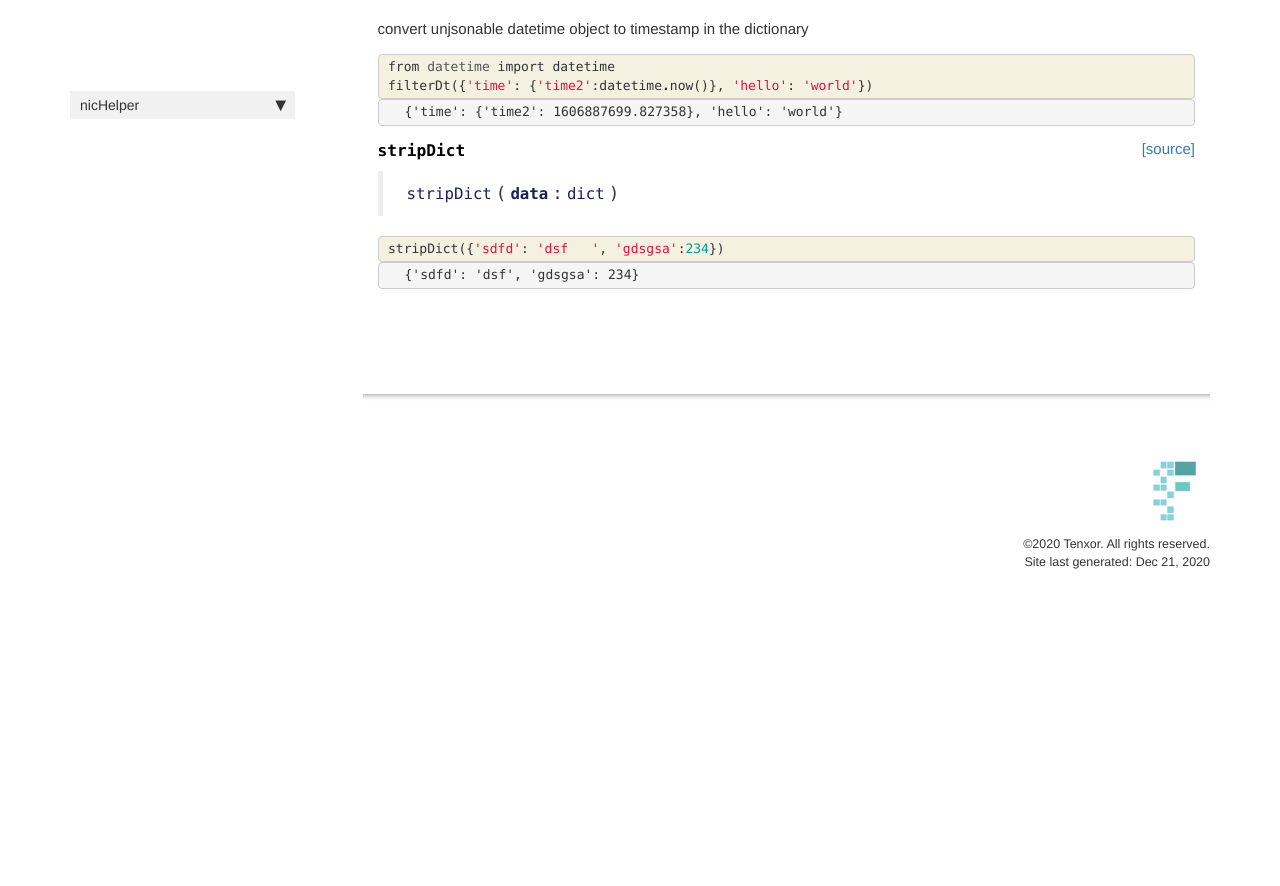
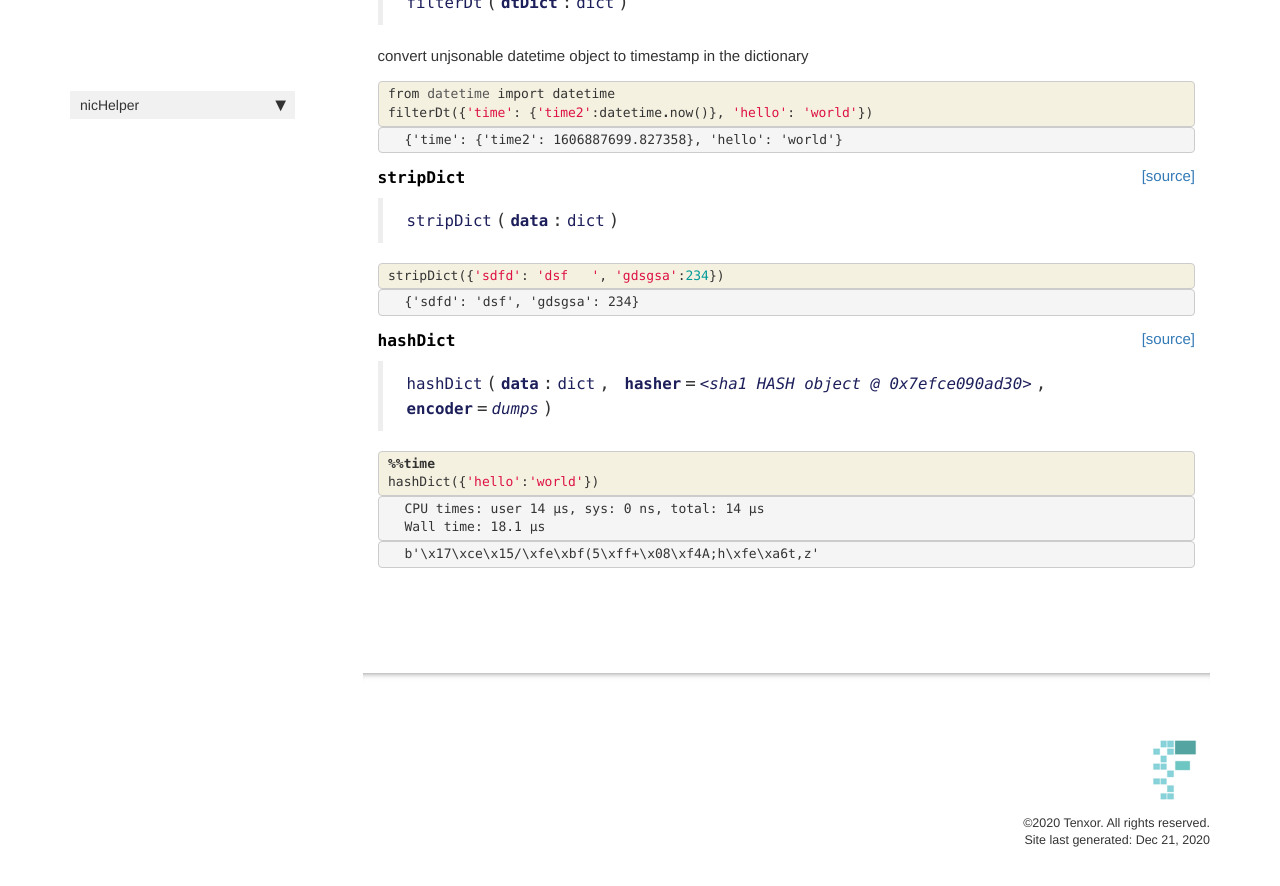
Before and after one commit to thanakijwanavit/nicHelper, a Jekyll site: the page built from docs/dictUtil.html, in a window 1280 px wide and 900 px high, scrolled down 937 px. Shown: the top 886 px of the window. Built offline with Jekyll 4.4.1, drawn with Linux system fonts in a browser that asks for light colours; nearby versions of some CDN libraries; comment, search, counter and statistics services are not loaded; before the commit the page ends 1558 px from its top, so only the background shows below that.

Commit message:
add dict hash

```diff
--- a/docs/dictUtil.html
+++ b/docs/dictUtil.html
@@ -300,4 +300,78 @@ False
 </div>
     {% endraw %}
 
+    {% raw %}
+
+<div class="cell border-box-sizing code_cell rendered">
+
+<div class="output_wrapper">
+<div class="output">
+
+<div class="output_area">
+
+
+<div class="output_markdown rendered_html output_subarea ">
+<h4 id="hashDict" class="doc_header"><code>hashDict</code><a href="https://github.com/thanakijwanavit/nicHelper/tree/master/nicHelper/dictUtil.py#L38" class="source_link" style="float:right">[source]</a></h4><blockquote><p><code>hashDict</code>(<strong><code>data</code></strong>:<code>dict</code>, <strong><code>hasher</code></strong>=<em><code>&lt;sha1 HASH object @ 0x7efce090ad30&gt;</code></em>, <strong><code>encoder</code></strong>=<em><code>dumps</code></em>)</p>
+</blockquote>
+
 </div>
+
+</div>
+
+</div>
+</div>
+
+</div>
+    {% endraw %}
+
+    {% raw %}
+
+<div class="cell border-box-sizing code_cell rendered">
+
+</div>
+    {% endraw %}
+
+    {% raw %}
+
+<div class="cell border-box-sizing code_cell rendered">
+<div class="input">
+
+<div class="inner_cell">
+    <div class="input_area">
+<div class=" highlight hl-ipython3"><pre><span></span><span class="o">%%time</span>
+<span class="n">hashDict</span><span class="p">({</span><span class="s1">&#39;hello&#39;</span><span class="p">:</span><span class="s1">&#39;world&#39;</span><span class="p">})</span>
+</pre></div>
+
+    </div>
+</div>
+</div>
+
+<div class="output_wrapper">
+<div class="output">
+
+<div class="output_area">
+
+<div class="output_subarea output_stream output_stdout output_text">
+<pre>CPU times: user 14 µs, sys: 0 ns, total: 14 µs
+Wall time: 18.1 µs
+</pre>
+</div>
+</div>
+
+<div class="output_area">
+
+
+
+<div class="output_text output_subarea output_execute_result">
+<pre>b&#39;\x17\xce\x15/\xfe\xbf(5\xff+\x08\xf4A;h\xfe\xa6t,z&#39;</pre>
+</div>
+
+</div>
+
+</div>
+</div>
+
+</div>
+    {% endraw %}
+
+</div>
--- a/nicHelper/__init__.py
+++ b/nicHelper/__init__.py
@@ -1 +1 @@
-__version__ = "0.0.15"
+__version__ = "0.0.16"
--- a/nicHelper/_nbdev.py
+++ b/nicHelper/_nbdev.py
@@ -11,6 +11,7 @@ index = {"imageFromS3": "Images.ipynb",
          "allKeysInDict": "dictUtil.ipynb",
          "filterDt": "dictUtil.ipynb",
          "stripDict": "dictUtil.ipynb",
+         "hashDict": "dictUtil.ipynb",
          "errorString": "exception.ipynb",
          "getSecret": "secrets.ipynb",
          "shorten": "shortenLInk.ipynb",
```
Also changed, not shown: nicHelper/dictUtil.py (+7 -1 lines), 2 other files.
